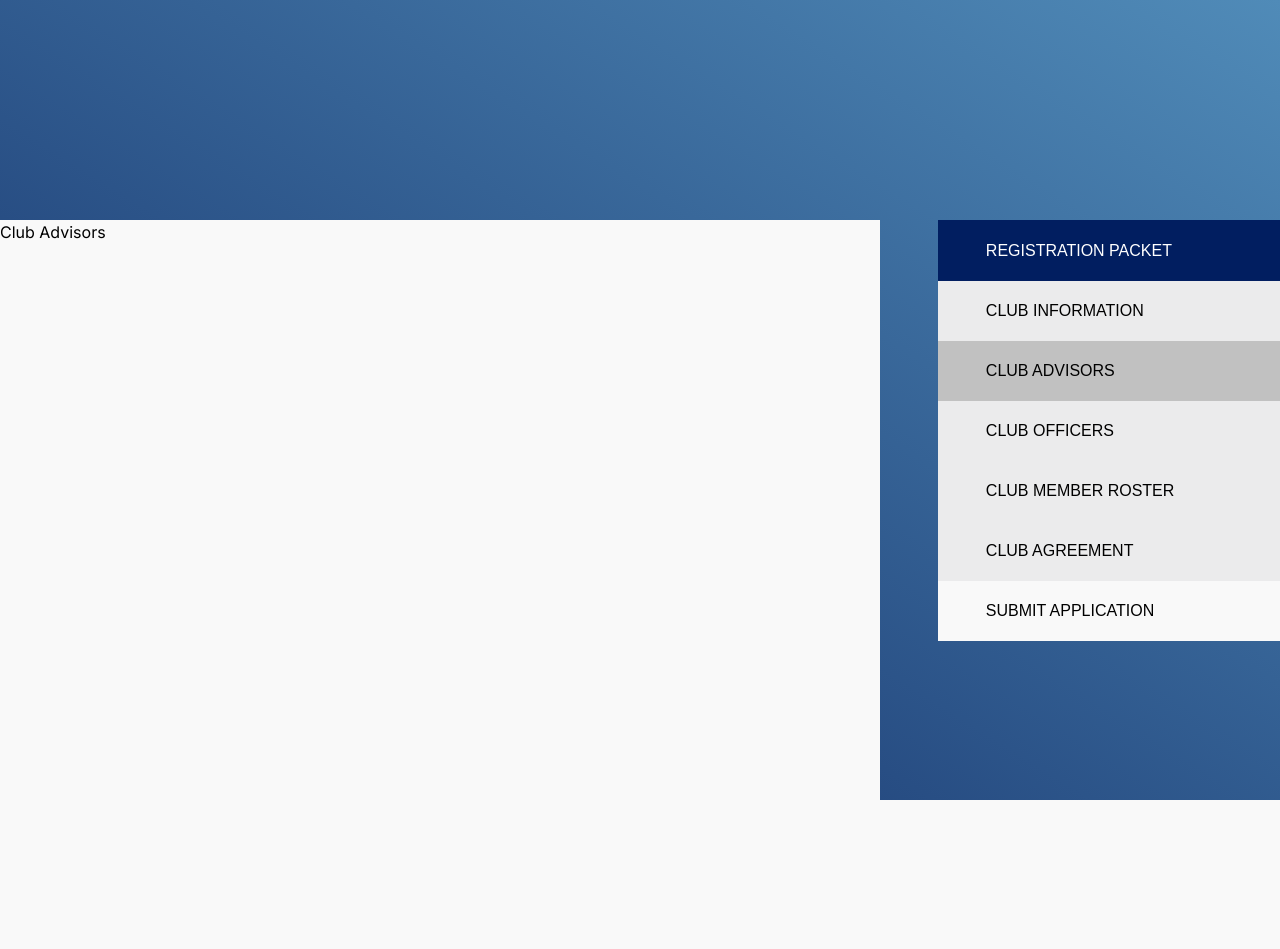
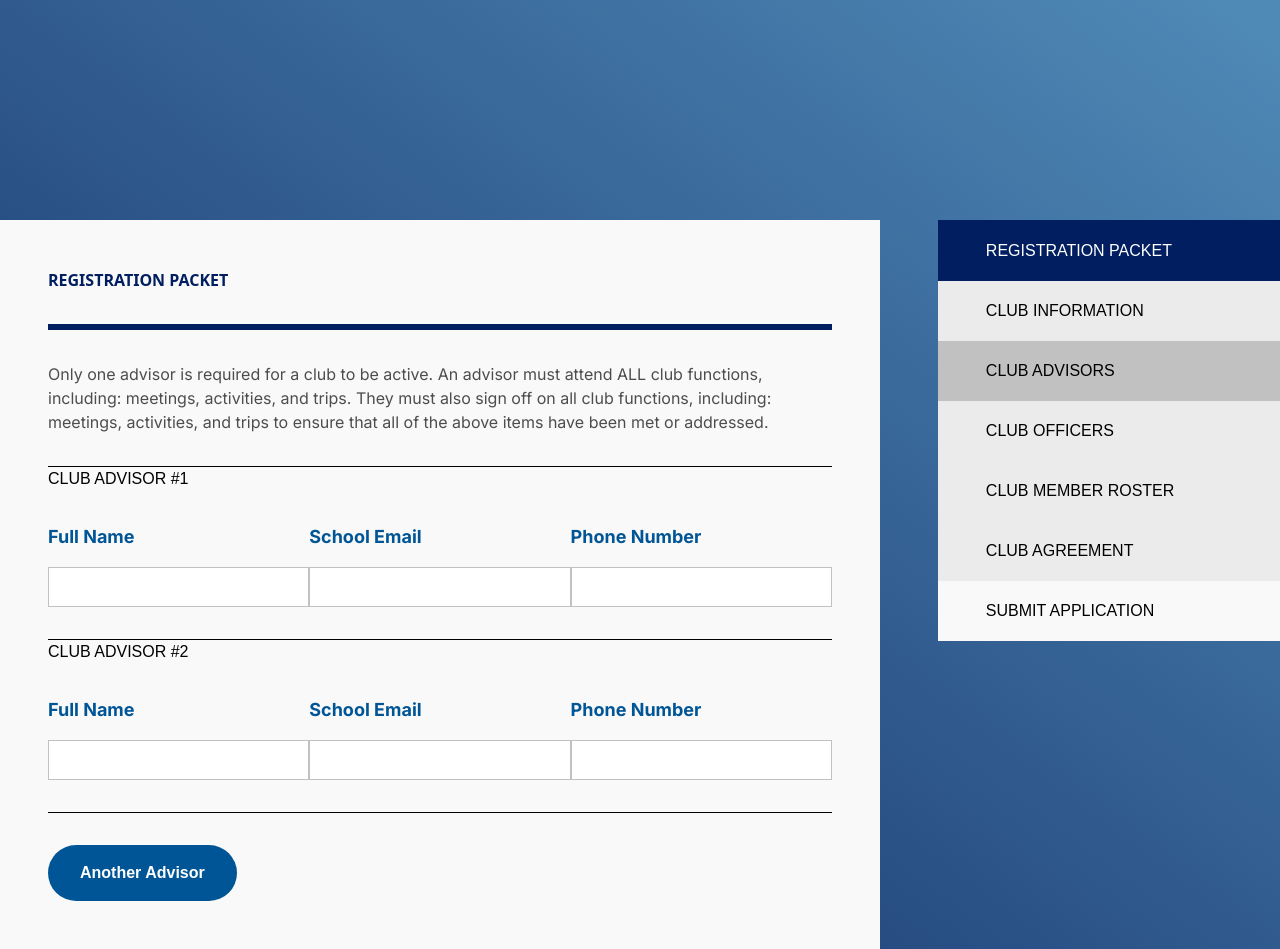
Before and after one commit to Community-ALI/club-website, a Next.js app: page /club-application in a window 1280 px wide. Both pictures are taken after a click on the button "CLUB ADVISORS". Before the commit the page ends 800 px from the top, so only its background shows below. Built offline with nearby package versions, Linux system fonts and the light colour scheme; a web font is replaced by a local one.

Commit message:
Feat(components, club-application): Add club advisor form

```diff
--- a/app/club-application/ClubAdvisors.jsx
+++ b/app/club-application/ClubAdvisors.jsx
@@ -1,5 +1,7 @@
 import ClubApplicationHeaderSection from "./ClubApplicationHeaderSection";
 import ClubApplicationTextField from "./ClubApplicationTextField";
+import { useState } from "react";
+import RoundedButton from "@components/RoundedButton";
 
 export default function ClubAdvisors() {
   const [clubAdvisors, setClubAdvisors] = useState([
@@ -28,7 +30,28 @@ export default function ClubAdvisors() {
         </p>
         <hr />
       </div>
-      <div></div>
+      <div>
+        {clubAdvisors.map((advisor, index) => {
+          return (
+            <ClubAdvisorField
+              advisorIndex={index}
+              setClubAdvisors={setClubAdvisors}
+              clubAdvisors={clubAdvisors}
+              key={index}
+            />
+          );
+        })}
+      </div>
+      <RoundedButton
+        innerHTML="Another Advisor"
+        variant={0}
+        onClick={() =>
+          setClubAdvisors([
+            ...clubAdvisors,
+            { name: "", email: "", phoneNumber: "" },
+          ])
+        }
+      />
     </div>
   );
 }
@@ -44,39 +67,51 @@ function ClubAdvisorField(props) {
           label="Full Name"
           value={clubAdvisors[advisorIndex].name}
           onChange={(e) =>
-            setClubAdvisors({
-              ...clubAdvisors,
-              [advisorIndex]: {
-                ...clubAdvisors[advisorIndex],
+            setClubAdvisors(
+              clubAdvisors.map((advisor, index) => {
+                if (index == advisorIndex) {
+                  return {
+                    ...advisor,
                     name: e.target.value,
-              },
+                  };
+                }
+                return advisor;
               })
+            )
           }
         />
         <ClubApplicationTextField
           label="School Email"
           value={clubAdvisors[advisorIndex].email}
           onChange={(e) =>
-            setClubAdvisors({
-              ...clubAdvisors,
-              [advisorIndex]: {
-                ...clubAdvisors[advisorIndex],
+            setClubAdvisors(
+              clubAdvisors.map((advisor, index) => {
+                if (index == advisorIndex) {
+                  return {
+                    ...advisor,
                     email: e.target.value,
-              },
+                  };
+                }
+                return advisor;
               })
+            )
           }
         />
         <ClubApplicationTextField
           label="Phone Number"
           value={clubAdvisors[advisorIndex].phoneNumber}
           onChange={(e) =>
-            setClubAdvisors({
-              ...clubAdvisors,
-              [advisorIndex]: {
-                ...clubAdvisors[advisorIndex],
+            setClubAdvisors(
+              clubAdvisors.map((advisor, index) => {
+                if (index == advisorIndex) {
+                  return {
+                    ...advisor,
                     phoneNumber: e.target.value,
-              },
+                  };
+                }
+                return advisor;
               })
+            )
           }
         />
       </div>
--- a/app/club-application/ClubApplicationHeaderSection.jsx
+++ b/app/club-application/ClubApplicationHeaderSection.jsx
@@ -3,7 +3,7 @@ export default function ClubApplicationHeaderSection(props) {
 
   return (
     <div className="bg-offWhite">
-      <h1 className="text-darkBlue">Registration Packet</h1>
+      <h1 className="text-darkBlue font-sans font-bold">REGISTRATION PACKET</h1>
       <h2 className="text-lightBlue mb-8">{sectionTitle}</h2>
       <hr className="border-darkBlue border-[3px]" />
     </div>
--- a/app/club-application/ClubInformation.jsx
+++ b/app/club-application/ClubInformation.jsx
@@ -4,6 +4,7 @@ import Image from "next/image";
 import ClubApplicationTextField from "./ClubApplicationTextField";
 import ClubApplicationHeaderSection from "./ClubApplicationHeaderSection";
 import ClubApplicationRadioField from "./ClubApplicationRadioField";
+import RoundedButton from "@components/RoundedButton";
 
 const ClubInformation = () => {
   const [ClubInformation, setClubInformation] = useState({
@@ -106,7 +107,7 @@ const ClubInformation = () => {
       </div>
       <div className="px-20 pb-12">
         <hr />
-        <rounudedButton innerHTML="Save and Continue" variant="default" />
+        <RoundedButton innerHTML="Save and Continue" variant={1} />
       </div>
     </form>
   );
--- a/app/club-application/page.jsx
+++ b/app/club-application/page.jsx
@@ -2,6 +2,7 @@
 import { useState } from "react";
 import ClubInformation from "./ClubInformation";
 import Navbar from "../components/navbar";
+import ClubAdvisors from "./ClubAdvisors";
 
 const sections = [
   {
@@ -10,7 +11,7 @@ const sections = [
   },
   {
     title: "CLUB ADVISORS",
-    form: <div>Club Advisors</div>,
+    form: <ClubAdvisors />,
   },
   {
     title: "CLUB OFFICERS",
--- a/app/club-application/RoundedButton.jsx
+++ b/app/components/RoundedButton.jsx
@@ -26,10 +26,9 @@ export default function SaveAndContinueButton(props) {
     }
   ];
 
-
   return (
     <div className="mt-8">
-      <button className={`${variants[variant].backgroundColor} ${variants[variant].backgroundColor} font-bold px-8 py-4 rounded-full`}> onClick={onClick}
+      <button onClick={onClick} className={`${variants[variant].backgroundColor} ${variants[variant].textColor} font-bold px-8 py-4 rounded-full`}>
         {innerHTML}
       </button>
     </div>
```
Lines whose indentation alone changed are shown as unchanged.
